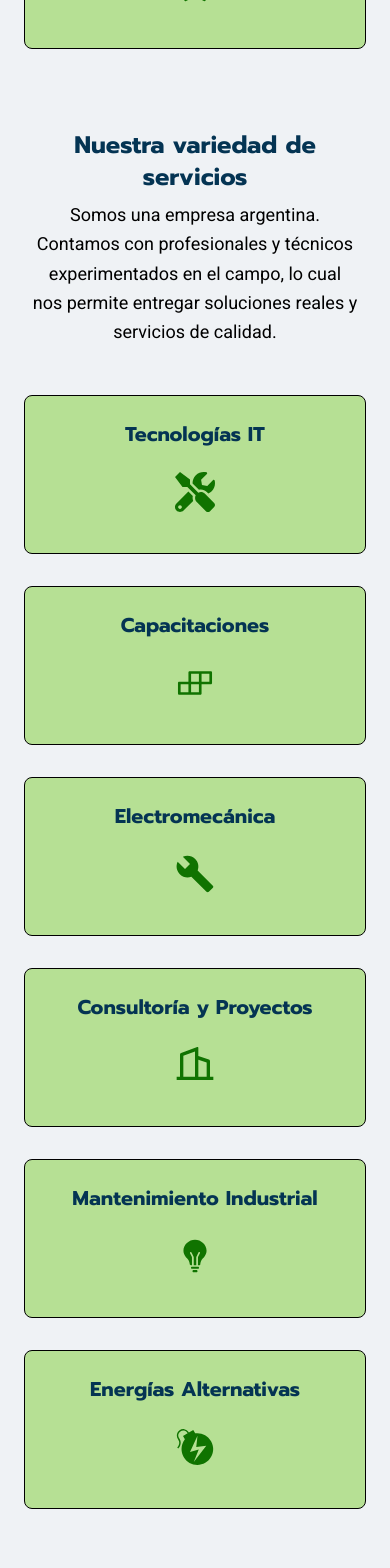
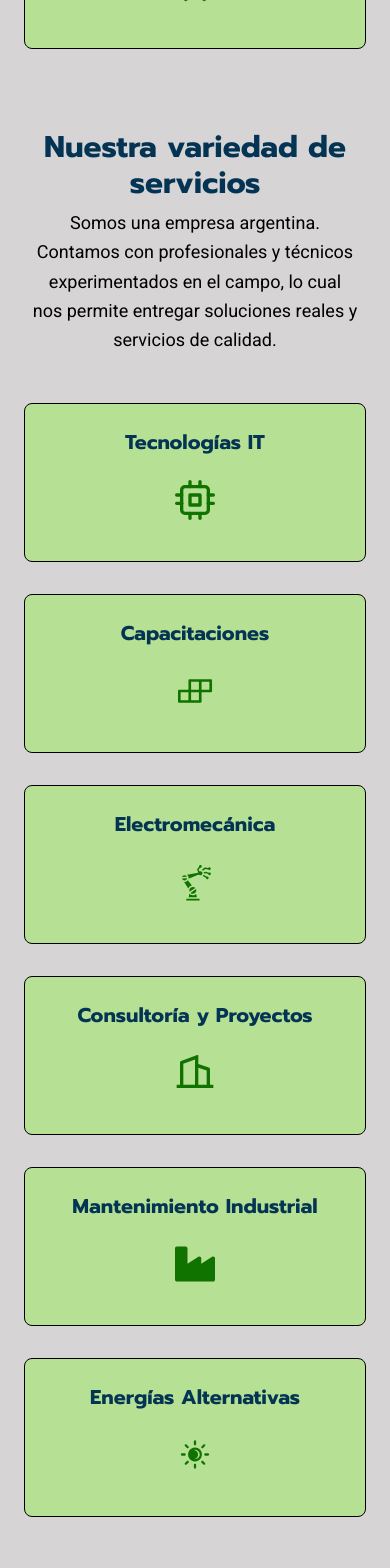
Before and after one commit to DevZeppelin/tecnicos-ya, a Next.js app: page /servicios in a window 390 px wide. Shown: the part 1060-2628 px from the top of the page. Built offline with nearby package versions, Linux system fonts and the light colour scheme.

Commit message:
little changes after testing in different cell phones. add xs responsive, delete videos section, add bg to layout

```diff
--- a/components/IndexGridImageContent.js
+++ b/components/IndexGridImageContent.js
@@ -3,7 +3,7 @@ import React from 'react'
 export const IndexGridImageContent = ({textDescription, src, alt}) => {
     return (
         <div className="relative">
-                    <p className="z-40 absolute right-2 top-10 p-2 md:p-4 text-sm md:text-base text-right text-darkBlue font-bold">{textDescription}</p>
+                    <p className="z-40 absolute right-2 top-10 p-2 md:p-4 xs:text-sm sm:text-base text-right text-darkBlue font-bold">{textDescription}</p>
                     <img
                       src={src}
                       alt={alt}
--- a/components/Layout.js
+++ b/components/Layout.js
@@ -15,7 +15,7 @@ export default function Layout({ children, classHome, classQuienesSomos, classSe
   };
 
   return (
-    <div>
+    <div className="bg-background">
       <TopLeyend />
       <TopMainScreen />
       <NavBar toggleNav={toggleNav} classHome={classHome} classQuienesSomos={classQuienesSomos} classServicios={classServicios} classContacto={classContacto} />
--- a/components/MobileNavBar.js
+++ b/components/MobileNavBar.js
@@ -17,15 +17,6 @@ const MobileNavBar = ({ open }) => {
           <a className="mr-2 mt-5 px-3 hover:border-darkBlue">Servicios 🛠</a>
         </Link>
 
-        <a
-          className="mr-2 mt-5 px-3 hover:border-darkBlue"
-          href="https://www.youtube.com/cosntruccionesMED"
-          target="_blank"
-          rel="noopener"
-        >
-          Videos 📽
-        </a>
-
         <Link href="/contacto">
           <a className="mr-2 mt-5 px-3 hover:border-darkBlue">Contactanos 📞</a>
         </Link>
--- a/components/sections/SectionWelcome.js
+++ b/components/sections/SectionWelcome.js
@@ -31,7 +31,7 @@ const SectionWelcome = () => {
   return (
     <section>
       <div>
-        <div className="flex relative overflow-hidden md:grid md:grid-cols-2 text-lg px-2 md:px-24 bg-green background-overlay">
+        <div className="flex relative overflow-hidden md:grid md:grid-cols-2 text-base md:text-lg xs:px-2 sm:px-6 md:px-24 bg-green background-overlay">
           <div className="first-block space-y-4 md:space-y-5 p-6 md:p-10 my-auto bg-white z-40 opacity-80 md:opacity-100 h-full">
             <h1 className="font-darkBlue text-darkBlue text-xl md:text-3xl font-prompt">
               Red de técnicos con disponiblilidad global
@@ -43,15 +43,15 @@ const SectionWelcome = () => {
               su ampla red de técnicos y conocimientos. Afianzados en un mercado
               en constante expansión.</p>
 
-              <p className="text-base">
+              <p>
                 ° Disponemos de una amplia cobertura en todos los puntos del
                 país.
               </p>
-              <p className="text-base">
+              <p>
                 ° Amplia red de técnicos disponible para brindar servicios de
                 excelencia.
               </p>
-              <p className="text-base">
+              <p>
                 <b>¡Conocimientos a su disposición! </b>
                 Ponemos a su alcance una amplio abanico de profesionales
                 dispuestos a buscar la mejor solución a sus necesidades
--- a/pages/index.js
+++ b/pages/index.js
@@ -152,7 +152,7 @@ export default function Home() {
               <h2 className="text-3xl font-prompt fadeIn">
                 No importa en que parte del país estés, nosotros llegamos
               </h2>
-              <p className="text-lg">
+              <p className="text-lg drop-shadow-2xl">
                 Técnicos Ya! se encuentra en todo el territorio nacional a
                 través de una estructura de “Partners”, que permite ofrecer
                 soluciones en todas las oficinas de sus clientes.
@@ -164,7 +164,7 @@ export default function Home() {
                 <li>APC Energía ininterrumpida</li>
               </ul>
               <Link href="/contacto">
-                <Fade right>
+                <Fade big>
                   <button className="btn uppercase">
                     Reservá una visita con nosotros
                   </button>
--- a/pages/servicios.js
+++ b/pages/servicios.js
@@ -1,12 +1,14 @@
 import Head from "next/head";
 import Layout from "../components/Layout";
-import { FaTools } from "react-icons/fa";
+import { FaIndustry } from "react-icons/fa";
 import { AiOutlineBuild, AiOutlineStar } from "react-icons/ai";
 import { RiBuilding2Line } from "react-icons/ri";
-import { MdBuild } from "react-icons/md";
-import { IoIosBulb } from "react-icons/io";
-import { GiBoltBomb } from "react-icons/gi";
+import { WiSolarEclipse } from "react-icons/wi";
+import { GiMechanicalArm } from "react-icons/gi";
+import { FiCpu } from "react-icons/fi";
+
 import { ServiciosItem } from "../components/ServiciosItem";
+import Fade from "react-reveal/Fade";
 
 const Servicios = () => {
   return (
@@ -18,12 +20,14 @@ const Servicios = () => {
       <Layout classServicios={"bg-green"}>
         <div>
           <div className="bg-hero-pages bg-cover text-center py-20 md:py-40">
-            <h1 className="text-4xl font-bold text-lowContrast uppercase">Servicios</h1>
+            <h1 className="text-4xl font-bold text-lowContrast uppercase">
+              Servicios
+            </h1>
           </div>
           <div>
             <section className="text-darkBlue-400 body-font">
               <div className="p-6 md:p-24 py-16 mx-auto">
-
+                <Fade big>
                   <div className="flex flex-wrap -m-4">
                     <ServiciosItem
                       titulo={"Soporte General"}
@@ -44,6 +48,7 @@ const Servicios = () => {
                       }
                     />
                   </div>
+                </Fade>
 
                 <div className="flex flex-wrap w-full mb-12 flex-col items-center text-center">
                   <h1 className="sm:text-3xl text-2xl font-bold title-font mb-2 mt-20 text-darkBlue">
@@ -55,10 +60,13 @@ const Servicios = () => {
                     entregar soluciones reales y servicios de calidad.
                   </p>
                 </div>
+                <Fade big>
                   <div className="flex flex-wrap -m-4">
                     <ServiciosItem
                       titulo={"Tecnologías IT"}
-                    icono={<FaTools className="mx-auto text-6xl text-green" />}
+                      icono={
+                        <FiCpu className="mx-auto text-6xl text-green" />
+                      }
                     />
                     <ServiciosItem
                       titulo={"Capacitaciones"}
@@ -68,7 +76,9 @@ const Servicios = () => {
                     />
                     <ServiciosItem
                       titulo={"Electromecánica"}
-                    icono={<MdBuild className="mx-auto text-6xl text-green" />}
+                      icono={
+                        <GiMechanicalArm className="mx-auto text-6xl text-green" />
+                      }
                     />
                     <ServiciosItem
                       titulo={"Consultoría y Proyectos"}
@@ -80,17 +90,17 @@ const Servicios = () => {
                     <ServiciosItem
                       titulo={"Mantenimiento Industrial"}
                       icono={
-                      <IoIosBulb className="mx-auto text-6xl text-green" />
+                        <FaIndustry className="mx-auto text-6xl text-green" />
                       }
                     />
                     <ServiciosItem
                       titulo={"Energías Alternativas"}
                       icono={
-                      <GiBoltBomb className="mx-auto text-6xl text-green" />
+                        <WiSolarEclipse className="mx-auto text-6xl text-green" />
                       }
                     />
                   </div>
-
+                </Fade>
               </div>
             </section>
           </div>
--- a/tailwind.config.js
+++ b/tailwind.config.js
@@ -2,6 +2,8 @@ module.exports = {
     purge: false,
     theme: {
         screens: {
+            'xs' : '320px',
+            'sm' : '360px',
             'md': '850px',
         },
         extend: {
```
Lines whose indentation alone changed are shown as unchanged.
